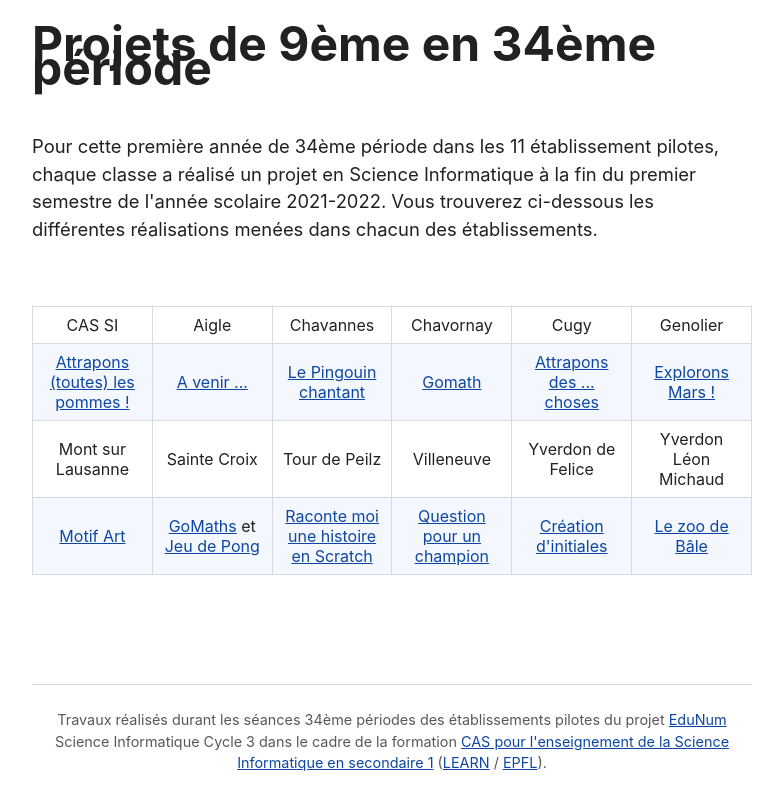
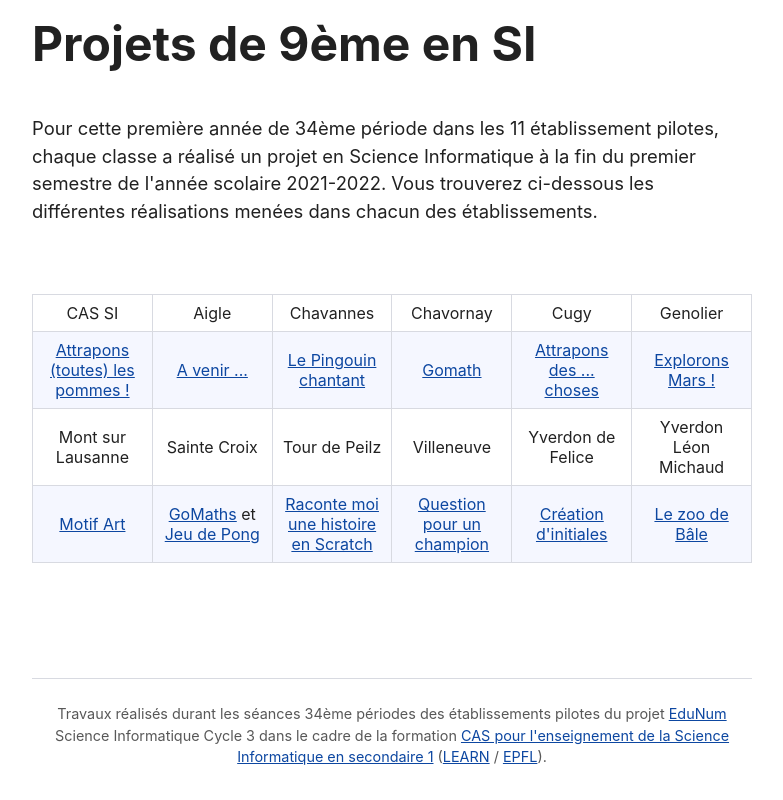
Before and after one commit to yannsq/yannsq.github.io, a plain HTML site: page index.html in a window 1280 px wide. Shown: the whole page, without its empty margins (248-1031 px from the left). Drawn offline with Linux system fonts and the light colour scheme.

Commit message:
Changement du titre de la page d'accueil

```diff
--- a/index.html
+++ b/index.html
@@ -5,7 +5,7 @@
     <title>CAS SI GitHub pages test</title>
   </head>
   <body>
-    <h1>Projets de 9ème en 34ème période</h1>
+    <h1>Projets de 9ème en SI</h1>
     <p>
 Pour cette première année de 34ème période dans les 11 établissement pilotes, chaque classe a réalisé un projet en Science Informatique à la fin du premier semestre de l'année scolaire 2021-2022. Vous trouverez ci-dessous les différentes réalisations menées dans chacun des établissements.
     </p>
```
